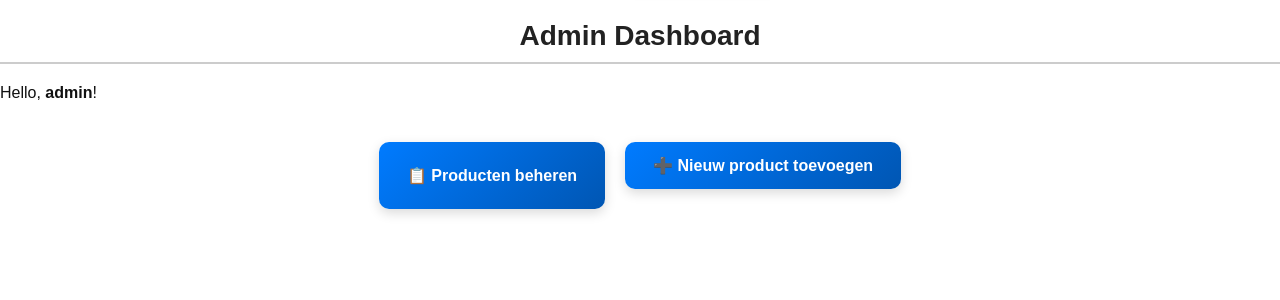
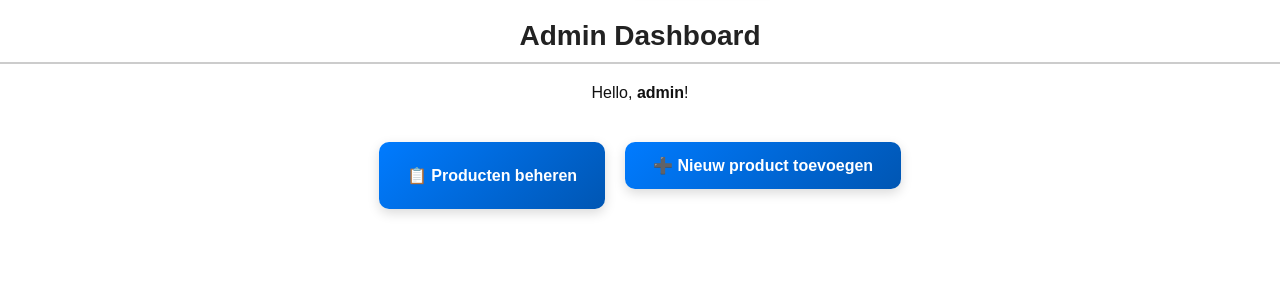
Before and after one commit to trungkiennguyenn/TechShop, a PHP site: page /admin/dashboard.php in a window 1280 px wide. Shown: the part 60-360 px from the top of the page. Run offline with PHP 8.4, Linux system fonts and the light colour scheme; a user stored in the database is signed in.

Commit message:
Centered p text on dashboard.php

```diff
--- a/admin/css/admin.css
+++ b/admin/css/admin.css
@@ -282,3 +282,7 @@ td a[href*="delete_product.php"]:hover {
 h1 {
     text-align: center;
 }
+
+p {
+    text-align: center;
+}
```
